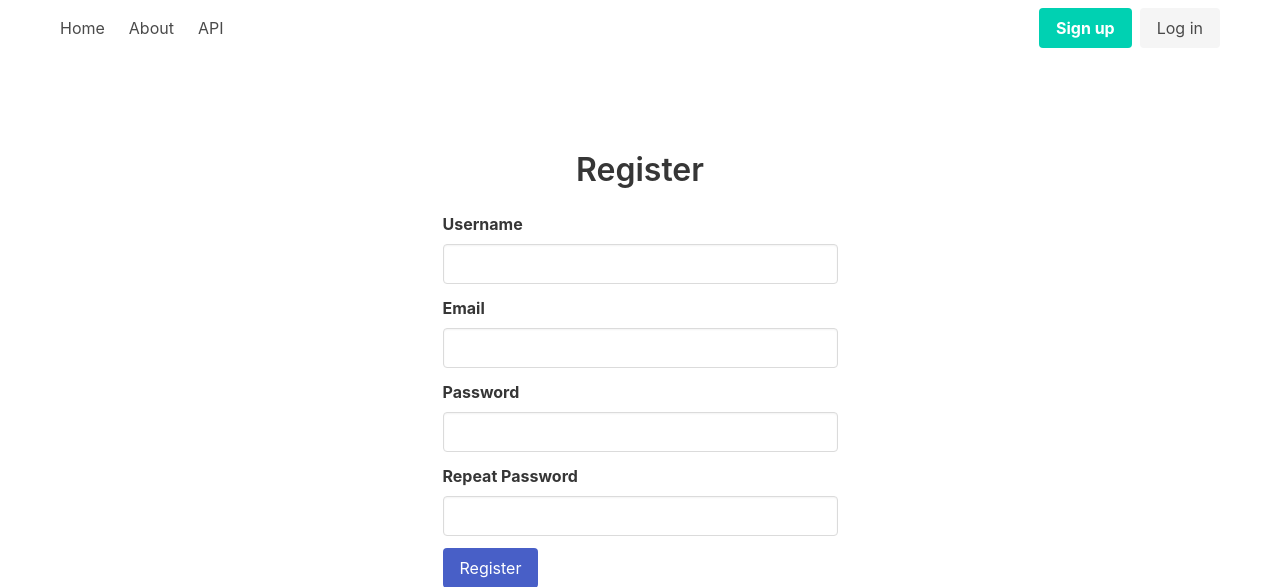
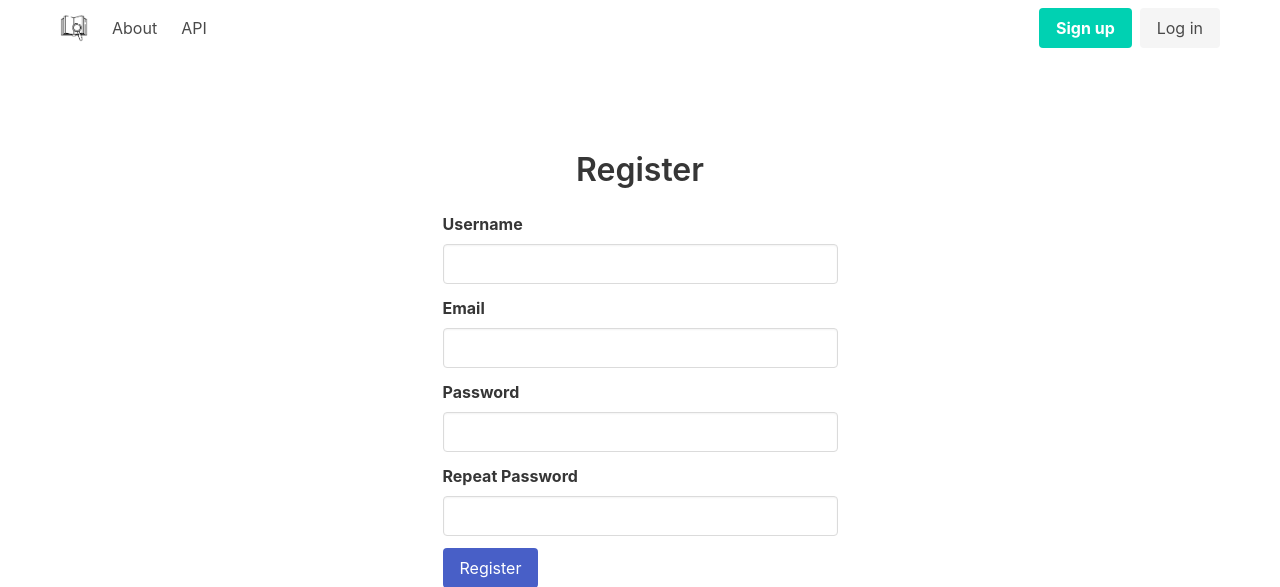
Before and after one commit to nomisreual/books, a Flask app: page /register in a window 1280 px wide. Shown: the top 587 px of the page. Run offline with Flask 3, Linux system fonts and the light colour scheme; parts of the project's set-up code (start-up, migrations or seed data) failed here and were passed over; some libraries are stand-ins or nearby versions.

Commit message:
Added brand logo.

```diff
--- a/src/books/app/templates/base.html
+++ b/src/books/app/templates/base.html
@@ -61,7 +61,10 @@
       <section class="section py-0">
         <nav class="navbar" role="navigation" aria-label="main navigation">
           <div class="navbar-brand">
-            <a href="{{ url_for('main.index') }}" class="navbar-item">Home</a>
+            <a class="navbar-item" href="{{ url_for('main.index') }}">
+              <img src="{{ url_for('static', filename='book.png') }}">
+            </a>
+            <!-- <a href="{{ url_for('main.index') }}" class="navbar-item">Home</a> -->
             <a
               role="button"
               class="navbar-burger"
```
Also changed, not shown: src/books/app/static/book.png.
